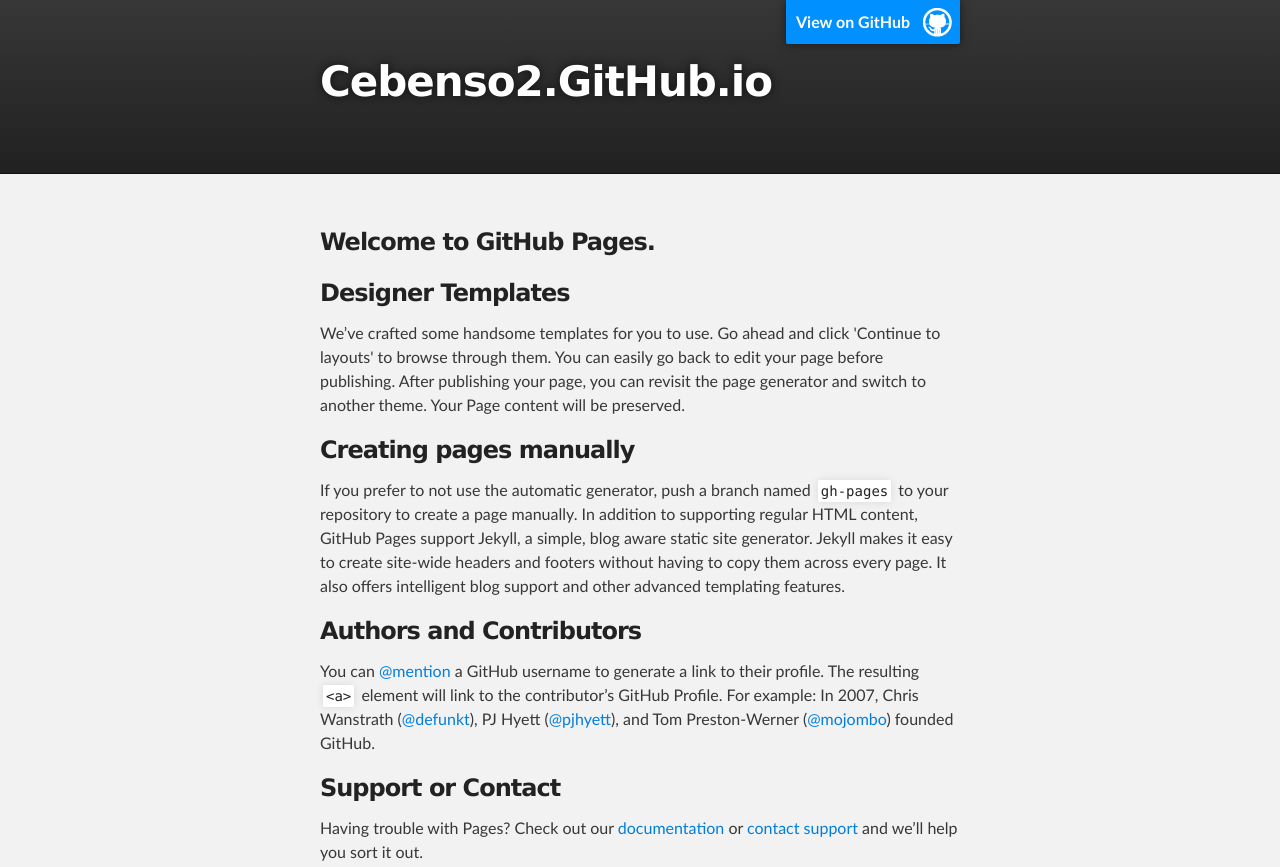
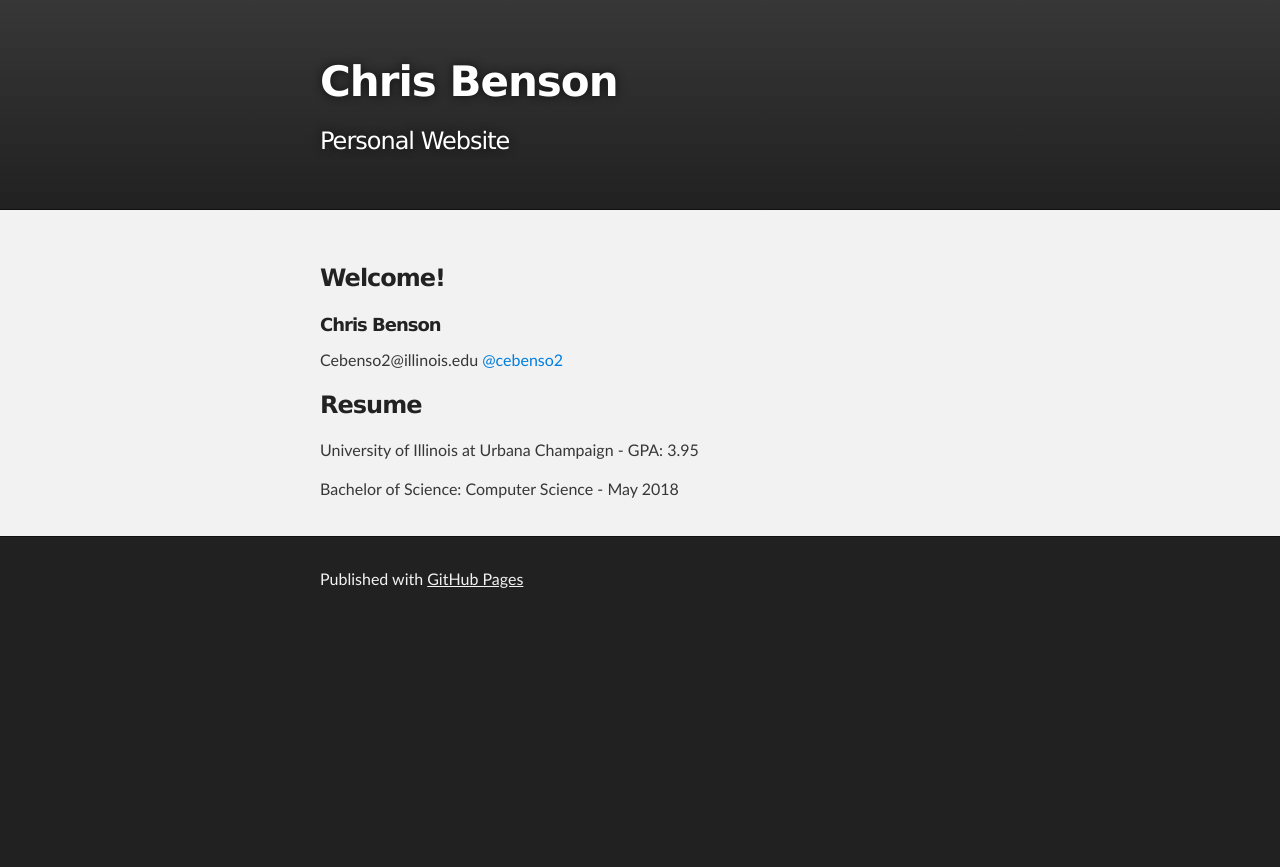
Before and after one commit to cebenso2/cebenso2.github.io, a plain HTML site: page index.html in a window 1280 px wide. Shown: the top 867 px of the page. After the commit the page ends 800 px from the top, so only its background shows below. Drawn offline with Linux system fonts and the light colour scheme.

Commit message:
First personal page
basic info

```diff
--- a/index.html
+++ b/index.html
@@ -16,10 +16,10 @@
     <!-- HEADER -->
     <div id="header_wrap" class="outer">
         <header class="inner">
-          <a id="forkme_banner" href="https://github.com/cebenso2">View on GitHub</a>
+          <!--<a id="forkme_banner" href="https://github.com/cebenso2">View on GitHub</a>-->
 
-          <h1 id="project_title">Cebenso2.GitHub.io</h1>
-          <h2 id="project_tagline"></h2>
+          <h1 id="project_title">Chris Benson</h1>
+          <h2 id="project_tagline">Personal Website</h2>
 
         </header>
     </div>
@@ -28,30 +28,20 @@
     <div id="main_content_wrap" class="outer">
       <section id="main_content" class="inner">
         <h3>
-<a id="welcome-to-github-pages" class="anchor" href="#welcome-to-github-pages" aria-hidden="true"><span class="octicon octicon-link"></span></a>Welcome to GitHub Pages.</h3>
+	<a id="welcome" class="anchor" href="#welcome" aria-hidden="true"><span class="octicon octicon-link"></span></a>Welcome!</h3>
+	<p></p>
+	<h5> Chris Benson </h5>
+	<p> Cebenso2@illinois.edu<a href="https://github.com/cebenso2" class="user-mention"> @cebenso2</a></p>
 
-<p></p>
+	<h3>
+	<a id="resume" class="anchor" href="#resume" aria-hidden="true"><span class="octicon octicon-link"></span></a>Resume</h3>
+	<p></p>
 
-<h3>
-<a id="designer-templates" class="anchor" href="#designer-templates" aria-hidden="true"><span class="octicon octicon-link"></span></a>Designer Templates</h3>
+	<p> University of Illinois at Urbana Champaign - GPA: 3.95</p>
+	<p> Bachelor of Science: Computer Science - May 2018</p>
 
-<p>We’ve crafted some handsome templates for you to use. Go ahead and click 'Continue to layouts' to browse through them. You can easily go back to edit your page before publishing. After publishing your page, you can revisit the page generator and switch to another theme. Your Page content will be preserved.</p>
 
-<h3>
-<a id="creating-pages-manually" class="anchor" href="#creating-pages-manually" aria-hidden="true"><span class="octicon octicon-link"></span></a>Creating pages manually</h3>
-
-<p>If you prefer to not use the automatic generator, push a branch named <code>gh-pages</code> to your repository to create a page manually. In addition to supporting regular HTML content, GitHub Pages support Jekyll, a simple, blog aware static site generator. Jekyll makes it easy to create site-wide headers and footers without having to copy them across every page. It also offers intelligent blog support and other advanced templating features.</p>
-
-<h3>
-<a id="authors-and-contributors" class="anchor" href="#authors-and-contributors" aria-hidden="true"><span class="octicon octicon-link"></span></a>Authors and Contributors</h3>
-
-<p>You can <a href="https://github.com/blog/821" class="user-mention">@mention</a> a GitHub username to generate a link to their profile. The resulting <code>&lt;a&gt;</code> element will link to the contributor’s GitHub Profile. For example: In 2007, Chris Wanstrath (<a href="https://github.com/defunkt" class="user-mention">@defunkt</a>), PJ Hyett (<a href="https://github.com/pjhyett" class="user-mention">@pjhyett</a>), and Tom Preston-Werner (<a href="https://github.com/mojombo" class="user-mention">@mojombo</a>) founded GitHub.</p>
-
-<h3>
-<a id="support-or-contact" class="anchor" href="#support-or-contact" aria-hidden="true"><span class="octicon octicon-link"></span></a>Support or Contact</h3>
-
-<p>Having trouble with Pages? Check out our <a href="https://help.github.com/pages">documentation</a> or <a href="https://github.com/contact">contact support</a> and we’ll help you sort it out.</p>
-      </section>
+    </section>
     </div>
 
     <!-- FOOTER  -->
```
